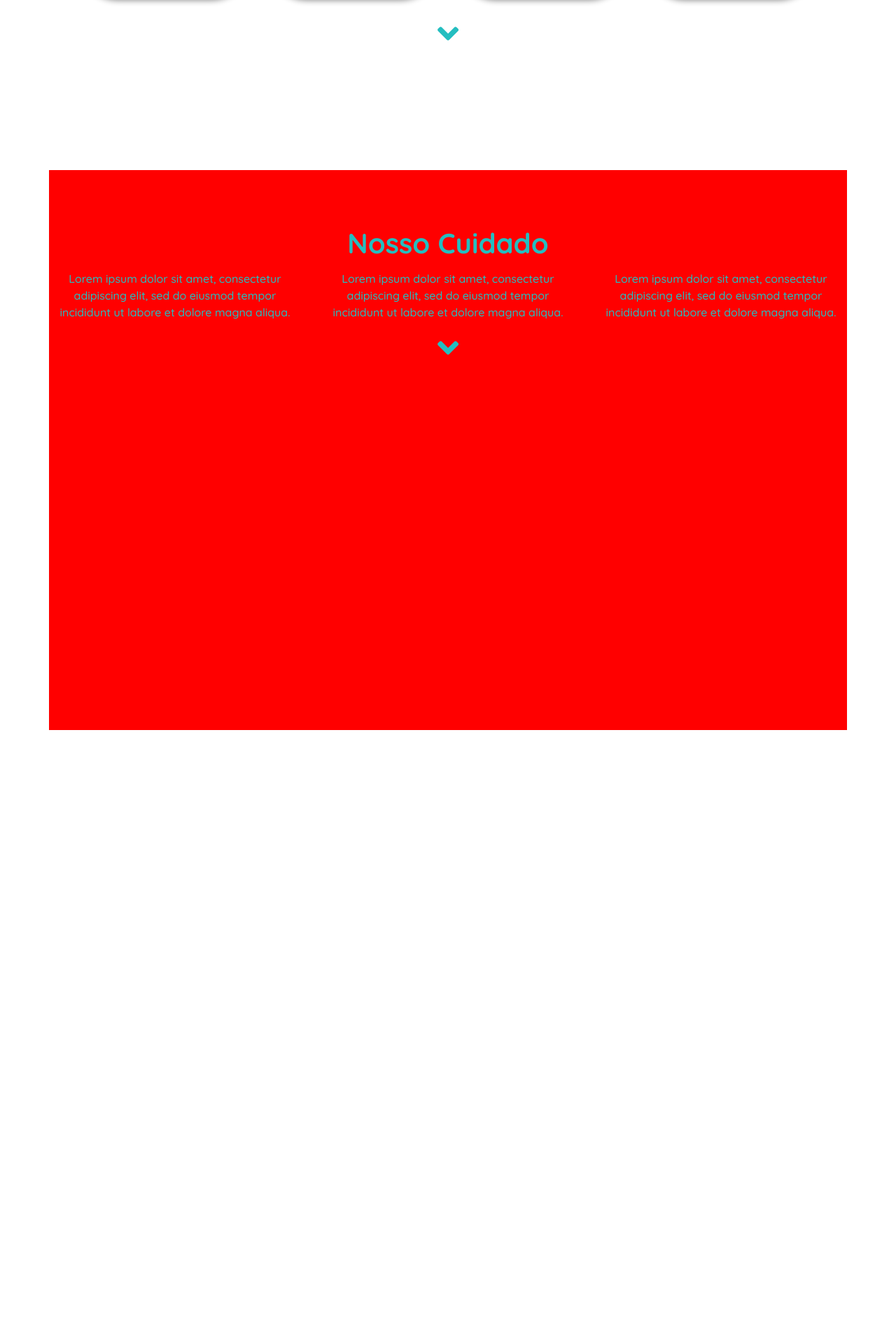
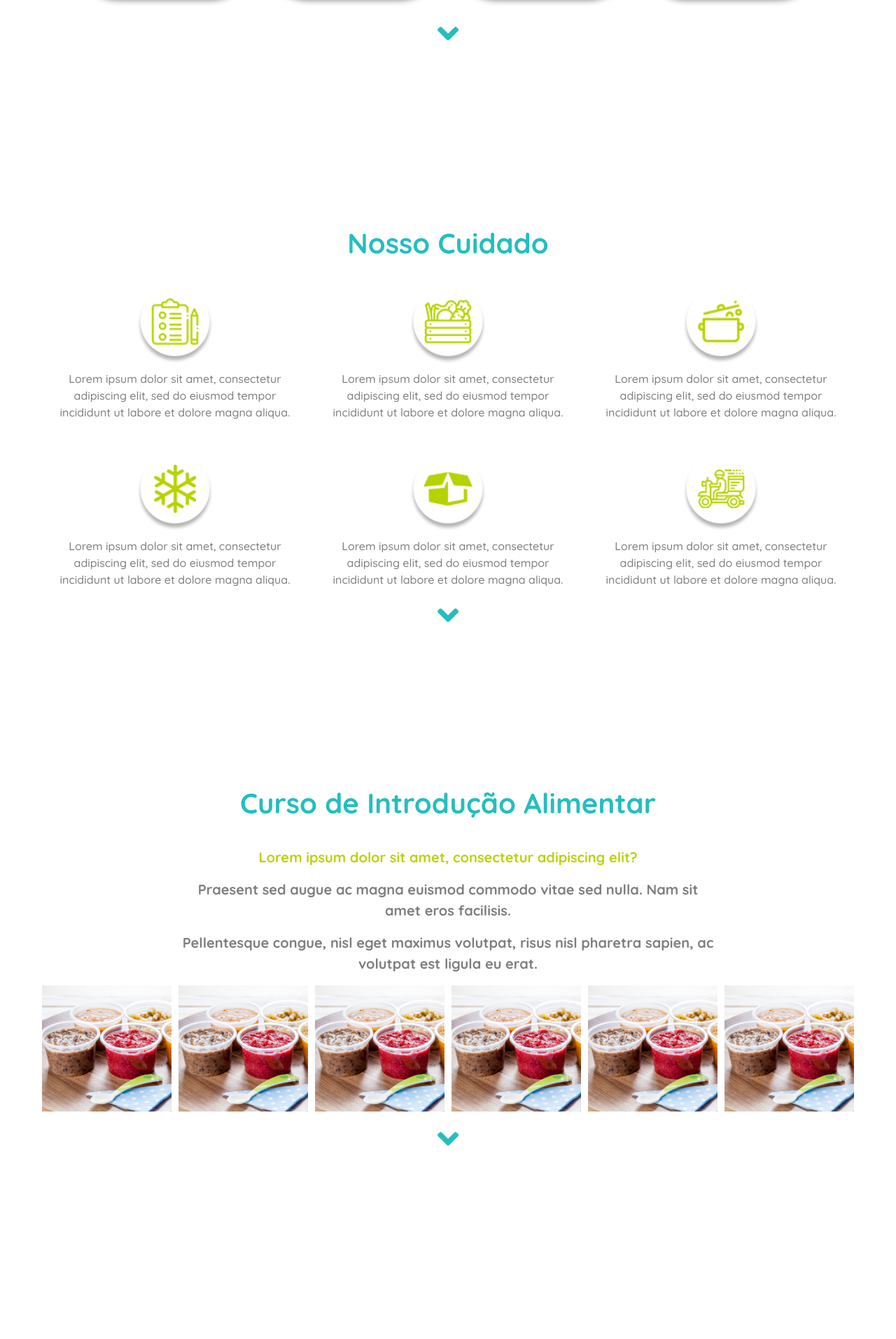
Before and after one commit to Babixg/estagio-petit, a PHP site: page / in a window 1280 px wide. Shown: the part 1357-3270 px from the top of the page at 70% size. Before the commit the page ends 2400 px from the top, so only its background shows below. Run offline with PHP 8.4, Linux system fonts and the light colour scheme; some libraries are stand-ins or nearby versions.

Commit message:
Obg Brasil

```diff
--- a/Site/assets/css/index.css
+++ b/Site/assets/css/index.css
@@ -30,6 +30,14 @@ body, head {
 		width: 100%;
 		height: 100vh;
 		text-align: center;
+	}
+
+	a {
+		text-decoration: none;
+	}
+
+	a:hover {
+		text-decoration: none;
 	}
 
 /*Navbar*/
@@ -182,10 +190,130 @@ body, head {
 
 /*Nosso Cuidado*/
 	#cuidado {
-		font-family: 'Quicksand', sans-serif;
-		color: #24bec0;
-		width: 100%;
-		height: 100vh;
-		text-align: center;
-		background-color: red;
+		color: #7e7e7e;
+		/*background-color: red;*/
 	}
+
+		#cuidado img {
+			width: 30%;
+			margin-bottom: 10px;
+		}
+
+/*Curso*/
+	#curso {
+		font-weight: bold;
+		color: #7e7e7e;
+	}
+
+		.texto-grande {
+			font-size: 20px;
+		}
+
+		.imagem {
+			height: 180px;
+			width: 185px;
+			margin: 0px 5px;
+			background-color: red;
+		}
+
+/*Bistrô*/
+	#bistro {
+		font-weight: bold;
+		color: #7e7e7e;
+		height: 90vh;
+	}
+
+/*Mídia*/
+	#midia {
+
+	}
+		.video {
+			height: 220px;
+			margin: 0px 10px 20px 10px;
+			padding: 15px;
+			border: 10px solid #bdd108;
+			border-radius: 60px;
+		}
+
+		.desc-video {
+			font-size: 22px;
+			font-weight: bold;
+			color: #bdd108;
+			margin-top: 5px;
+		}
+
+/*Localização*/
+	#localização {
+	}
+
+		#localizacao .texto-grande {
+			font-weight: bold;
+			color: #7e7e7e;
+		}
+
+/*Contato*/
+	#contato {
+		height: 400px;
+	}
+		#contato .texto-grande {
+			font-weight: bold;
+			color: #7e7e7e;
+		}
+
+		.btn-contato {
+			text-align: left;
+			width: 310px;
+			height: 80px;
+			margin: 20px 15px;
+			padding: 10px;
+			border-radius: 50px;
+		}
+			.btn-contato-icone {
+				font-size: 36px;
+				text-align: center;
+				height: 60px;
+				width: 90px;
+				color: #525252;
+				padding: 12px;
+				background-color: white;
+				border-radius: 30px;
+			}
+
+			.btn-contato-item {
+				text-align: left;
+				font-size: 24px;
+				font-weight: bold;
+				color: white;
+				margin: 0px;
+			}
+
+			.btn-contato-info {
+				font-size: 14px;
+				font-weight: bold;
+				color: #525252;
+				margin-top: -2px;
+			}
+
+		#footer {
+			font-size: 18px;
+			font-family: 'Quicksand', sans-serif;
+			font-weight: bold;
+			color: white;
+			text-align: center;
+			margin: 0px;
+			height: 270px;
+			width: 100%;
+			background-color: #24bec0;
+			position: absolute;
+		}
+
+			#sub-footer{
+				height: 48px;
+				padding: 12px;
+				background-color: #27cfd1;
+			}
+
+				#sub-footer a {
+					font-size: 24px;
+					color: white;
+				}
--- a/Site/index.html
+++ b/Site/index.html
@@ -11,17 +11,23 @@
 		<link href="https://fonts.googleapis.com/css?family=Quicksand:500,700" rel="stylesheet">
 		<link rel="stylesheet" href="https://use.fontawesome.com/releases/v5.6.3/css/all.css" integrity="sha384-UHRtZLI+pbxtHCWp1t77Bi1L4ZtiqrqD80Kn4Z8NTSRyMA2Fd33n5dQ8lWUE00s/" crossorigin="anonymous">
 	</head>
+	<script type="text/javascript">
+		mostrarIdiomas(){
+
+		}
+	</script>
+
 	<body>
 		<!--Nav-->
 		<nav class="nav justify-content-end" role="tablist">
 			<a class="nav-link active" id="menuzinho-tab" data-toggle="tab" href="#menuzinho" role="tab" aria-controls="menuzinho" aria-selected="false">Menuzinho</a>
 			<a class="nav-link" id="cuidado-tab" data-toggle="tab" href="#cuidado" role="tab" aria-controls="cuidado" aria-selected="false" href="#">Cuidado</a>
-		  	<a class="nav-link" id="cursos-tab" data-toggle="tab" href="#cursos" role="tab" aria-controls="cursos" aria-selected="false" href="#">Curso</a>
+		  	<a class="nav-link" id="cursos-tab" data-toggle="tab" href="#curso" role="tab" aria-controls="curso" aria-selected="false" href="#">Curso</a>
 		  	<a class="nav-link" id="bistro-tab" data-toggle="tab" href="#bistro" role="tab" aria-controls="bistro" aria-selected="false" href="#">Bistrô</a>
 		  	<a class="nav-link" id="midia-tab" data-toggle="tab" href="#midia" role="tab" aria-controls="midia" aria-selected="false" href="#">Mídia</a>
 		  	<a class="nav-link" id="localizacao-tab" data-toggle="tab" href="#localizacao" role="tab" aria-controls="localizacao" aria-selected="false" href="#s">Localização</a>
 		  	<a class="nav-link" id="contato-tab" data-toggle="tab" href="#contato" role="tab" aria-controls="contato" aria-selected="false" href="#">Contato</a>
-		  	<a class="nav-link" id="idioma-tab" data-toggle="tab" href="" role="tab" aria-controls="idioma" aria-selected="false" href="#">Idioma</a>
+		  	<a class="nav-link" id="idioma-tab" onclick="mostrarIdiomas();" data-toggle="tab" role="tab" aria-controls="idioma" aria-selected="false" href="#">Idioma</a>
 		</nav>
 
 		<!--Texto inicial e forma-->
@@ -56,8 +62,8 @@
 		  	</div>
 		</div>
 
+		<!--Menuzinho-->
 		<div class="container">
-			<!--Menuzinho-->
 			<div class="row">
 				<section id="menuzinho" class="sec-site">
 					<h1 class="titulo-h1"> Menuzinho </h1>
@@ -116,29 +122,258 @@
 			</div>
 		</div>
 
+		<!--Nosso Cuidado-->
 		<div class="container">
-			<!--Nosso Cuidado-->
 			<div class="row">
 				<section id="cuidado" class="sec-site">
 					<h1 class="titulo-h1"> Nosso Cuidado </h1>
+					<br>
 					<div class="row justify-content-center">
 						<div class="col-4">
+							<div> <img src="assets/img/planejamento.png"> </div>
 							Lorem ipsum dolor sit amet, consectetur adipiscing elit, sed do eiusmod tempor incididunt ut labore et dolore magna aliqua.
 						</div>
 
 						<div class="col-4">
+							<div> <img src="assets/img/ingredientes.png"> </div>
 							Lorem ipsum dolor sit amet, consectetur adipiscing elit, sed do eiusmod tempor incididunt ut labore et dolore magna aliqua.
 						</div>
 
 						<div class="col-4">
+							<div> <img src="assets/img/preparo.png"> </div>
 							Lorem ipsum dolor sit amet, consectetur adipiscing elit, sed do eiusmod tempor incididunt ut labore et dolore magna aliqua.
 						</div>
 					</div>
+					<br> <br>
+					<div class="row justify-content-center">
+						<div class="col-4">
+							<div> <img src="assets/img/refrigeramento.png"> </div>
+							Lorem ipsum dolor sit amet, consectetur adipiscing elit, sed do eiusmod tempor incididunt ut labore et dolore magna aliqua.
+						</div>
 
+						<div class="col-4">
+							<div> <img src="assets/img/armazenamento.png"> </div>
+							Lorem ipsum dolor sit amet, consectetur adipiscing elit, sed do eiusmod tempor incididunt ut labore et dolore magna aliqua.
+						</div>
+
+						<div class="col-4">
+							<div> <img src="assets/img/entrega.png"> </div>
+							Lorem ipsum dolor sit amet, consectetur adipiscing elit, sed do eiusmod tempor incididunt ut labore et dolore magna aliqua.
+						</div>
+					</div>
 					<i class="fas fa-angle-down""></i>
 				</section>
 			</div>
+		</div>
 
+		<!--Introdução Alimentar-->
+		<div class="container">
+			<div class="row">
+				<section id="curso" class="sec-site">
+					<h1 class="titulo-h1"> Curso de Introdução Alimentar </h1>
+					<br>
+					<div class="row justify-content-center">
+						<p class="texto-grande">
+							<span style="color:#bdd108;"> Lorem ipsum dolor sit amet, consectetur adipiscing elit? </span>
+						</p>
+						<p class="texto-grande">
+							Praesent sed augue ac magna euismod commodo vitae sed nulla. Nam sit <br> amet eros facilisis.
+						</p>
+						<p class="texto-grande">
+							Pellentesque congue, nisl eget maximus volutpat, risus nisl pharetra sapien, ac <br> volutpat est ligula eu erat.
+						</p>
+					</div>
+
+					<div class="row justify-content-center">
+						<div class="imagem" style="background-image: url(assets/img/sopinhas.jpg); background-size: cover;"></div>
+						<div class="imagem" style="background-image: url(assets/img/sopinhas.jpg); background-size: cover;"></div>
+						<div class="imagem" style="background-image: url(assets/img/sopinhas.jpg); background-size: cover;"></div>
+						<div class="imagem" style="background-image: url(assets/img/sopinhas.jpg); background-size: cover;"></div>
+						<div class="imagem" style="background-image: url(assets/img/sopinhas.jpg); background-size: cover;"></div>
+						<div class="imagem" style="background-image: url(assets/img/sopinhas.jpg); background-size: cover;"></div>
+					</div>
+
+					<i class="fas fa-angle-down"></i>
+				</section>
+			</div>
 		</div>
+
+		<!--Petit Bistrô-->
+		<div class="container">
+			<div class="row">
+				<section id="bistro" class="sec-site">
+					<h1 class="titulo-h1"> Petit Bistrô </h1>
+					<br>
+					<div class="row justify-content-center">
+						<p class="texto-grande">
+							<span style="color:#bdd108;"> Lorem ipsum dolor sit amet, consectetur adipiscing elit? </span>
+						</p>
+						<p class="texto-grande">
+							Praesent sed augue ac magna euismod commodo vitae sed nulla. Nam sit <br> amet eros facilisis.
+						</p>
+						<p class="texto-grande">
+							Pellentesque congue, nisl eget maximus volutpat, risus nisl pharetra sapien, ac <br> volutpat est ligula eu erat.
+						</p>
+					</div>
+
+					<div class="row justify-content-center">
+						<div class="imagem" style="background-image: url(assets/img/sopinhas.jpg); background-size: cover;"></div>
+						<div class="imagem" style="background-image: url(assets/img/sopinhas.jpg); background-size: cover;"></div>
+						<div class="imagem" style="background-image: url(assets/img/sopinhas.jpg); background-size: cover;"></div>
+						<div class="imagem" style="background-image: url(assets/img/sopinhas.jpg); background-size: cover;"></div>
+						<div class="imagem" style="background-image: url(assets/img/sopinhas.jpg); background-size: cover;"></div>
+						<div class="imagem" style="background-image: url(assets/img/sopinhas.jpg); background-size: cover;"></div>
+					</div>
+
+					<i class="fas fa-angle-down"></i>
+				</section>
+			</div>
+		</div>
+
+		<!--Petit na Mídia-->
+		<div class="container">
+			<div class="row">
+				<section id="midia" class="sec-site">
+					<h1 class="titulo-h1"> Petit na Mídia </h1>
+					<br>
+					<div class="row justify-content-center">
+						<div class="col-10">
+							<div class="row">
+								<div class="col video">
+									<iframe width="240px" height="135px"
+										src="https://www.youtube.com/embed/tgbNymZ7vqY">
+									</iframe>
+									<p class="desc-video"> Lorem Ipsum </p>
+								</div>
+								<div class="col video">
+									<iframe width="240px" height="135px"
+										src="https://www.youtube.com/embed/tgbNymZ7vqY">
+									</iframe>
+									<p class="desc-video"> Lorem Ipsum </p>
+								</div>
+								<div class="col video">
+									<iframe width="240px" height="135px"
+										src="https://www.youtube.com/embed/tgbNymZ7vqY">
+									</iframe>
+									<p class="desc-video"> Lorem Ipsum </p>
+								</div>
+							</div>
+
+							<div class="row">
+								<div class="col video">
+									<iframe width="240px" height="135px"
+										src="https://www.youtube.com/embed/tgbNymZ7vqY">
+									</iframe>
+									<p class="desc-video"> Lorem Ipsum </p>
+								</div>
+								<div class="col video">
+									<iframe width="240px" height="135px"
+										src="https://www.youtube.com/embed/tgbNymZ7vqY">
+									</iframe>
+									<p class="desc-video"> Lorem Ipsum </p>
+								</div>
+								<div class="col video">
+									<iframe width="240px" height="135px"
+										src="https://www.youtube.com/embed/tgbNymZ7vqY">
+									</iframe>
+									<p class="desc-video"> Lorem Ipsum </p>
+								</div>
+							</div>
+						</div>
+					</div>
+					<!-- SnapWidget -->
+				</section>
+			</div>
+		</div>
+		<iframe src="https://snapwidget.com/embed/644832" class="snapwidget-widget" allowtransparency="true" frameborder="0" scrolling="no" style="border:none; overflow:hidden; width:100%; height:160px; margin-left: 0px;"></iframe>
+
+		<!--Localização-->
+		<div class="container">
+			<div class="row">
+				<section id="localizacao" class="sec-site">
+					<h1 class="titulo-h1"> Localização </h1>
+					<p class="texto-grande"> Venha nos conhecer! </p>
+					<div class="row justify-content-center">
+						<iframe src="https://www.google.com/maps/embed?pb=!1m14!1m8!1m3!1d2806.790713069088!2d-35.20390238299861!3d-5.798832566642134!3m2!1i1024!2i768!4f13.1!3m3!1m2!1s0x0%3A0x3e49669816f040e3!2sPetit+Poti!5e0!3m2!1spt-BR!2sbr!4v1547164492627" width="100%" height="350" frameborder="0" style="border:0" allowfullscreen></iframe>
+					</div>
+
+					<i class="fas fa-angle-down"></i>
+				</section>
+			</div>
+		</div>
+
+		<!--Contato-->
+		<div class="container">
+			<div class="row">
+				<section id="contato" class="sec-site">
+					<h1 class="titulo-h1"> Contato </h1>
+					<p class="texto-grande" style="color: #525252"> Ligue para nós! Temos delivery :D </p>
+					<p class="texto-grande"> Aceitamos débito e crédito </p>
+					<div class="row justify-content-center">
+						<div class="btn-contato" style="background-color: #24bec0;">
+							<div class="row">
+								<div class="col-4">
+									<div class="btn-contato-icone">
+										<i class="fas fa-phone"></i>
+									</div>
+								</div>
+								<div class="col-8">
+									<p class="btn-contato-item"> Telefone </p>
+									<p class="btn-contato-info"> (84) 3014-1414 </p>
+								</div>
+							</div>
+						</div>
+
+						<a href="https://api.whatsapp.com/send?phone=558481404440">
+						<div class="btn-contato" style="background-color: #bdd108;">
+							<div class="row">
+								<div class="col-4">
+									<div class="btn-contato-icone">
+										<i class="fas fa-comment"></i>
+									</div>
+								</div>
+								<div class="col-8">
+									<p class="btn-contato-item"> Whatsapp </p>
+									<p class="btn-contato-info"> (84) 98140-4400 </p>
+								</div>
+							</div>
+						</div> </a>
+
+						<div class="btn-contato" style="background-color: #dea900;">
+							<div class="row">
+								<div class="col-4">
+									<div class="btn-contato-icone">
+										<i class="fas fa-envelope"></i>
+									</div>
+								</div>
+								<div class="col-8">
+									<p class="btn-contato-item"> Email </p>
+									<p class="btn-contato-info"> petitpoti@gmail.com </p>
+								</div>
+							</div>
+						</div>
+					</div>
+				</section>
+			</div>
+		</div>
+
+		<!--Rodapé-->
+		<footer id="footer">
+			<div id="sub-footer">
+				Siga nas redes sociais
+				<span style="margin-left: 12px;">
+					<a href="https://www.facebook.com/petitpoti"><i class="fab fa-facebook-square"></i></a>
+				</span>
+				<span style="margin-left: 6px;">
+					<a href="https://www.instagram.com/petitpoti"><i class="fab fa-instagram"></i></a>
+				</span>
+			</div>
+			<br>
+			Copyright © 2019 Petit Poti - Todos os direitos reservados
+			<br><br>
+			CNPJ 21.609.857/000183
+			<br><br>
+			Av. Rodrigues Alves, 1276 - Tirol, Natal/RN | CEP 59020-200
+		</footer>
 	</body>
 </html>
```
Also changed, not shown: Site/assets/img/Whatsapp.png (added), Site/assets/img/armazenamento.png (added), Site/assets/img/entrega.png (added), Site/assets/img/ingredientes.png (added), Site/assets/img/op2.PNG (added), Site/assets/img/planejamento.png (added), Site/assets/img/preparo.png (added), Site/assets/img/refrigeramento.png (added), 1 other file.
